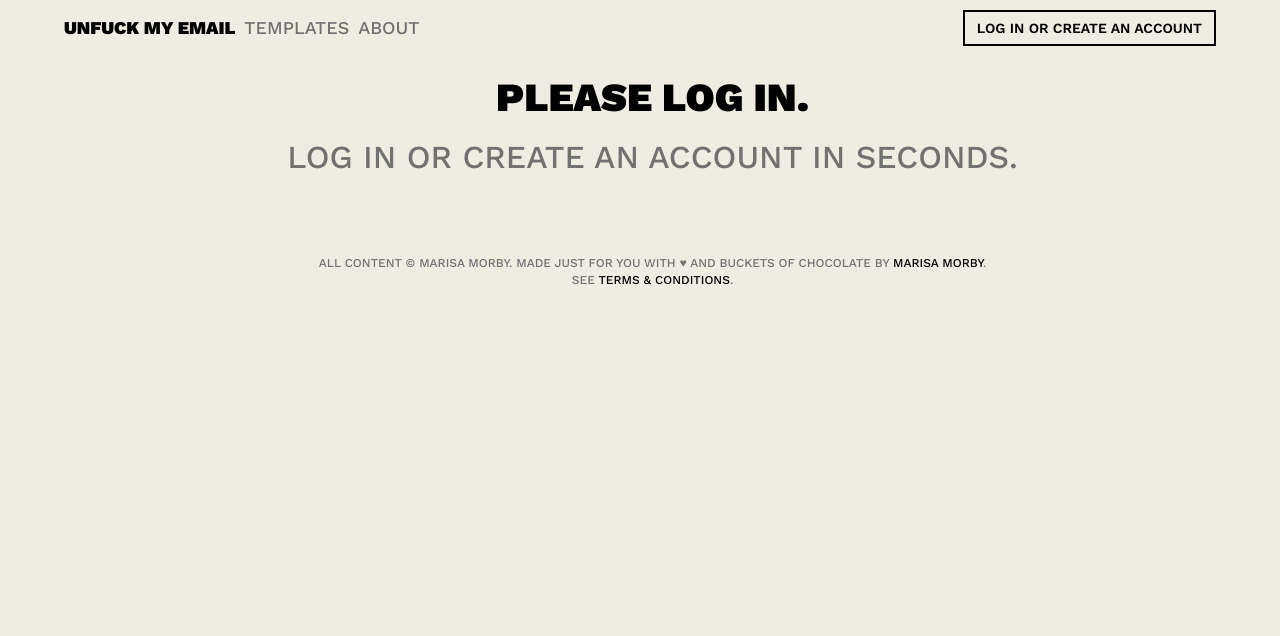
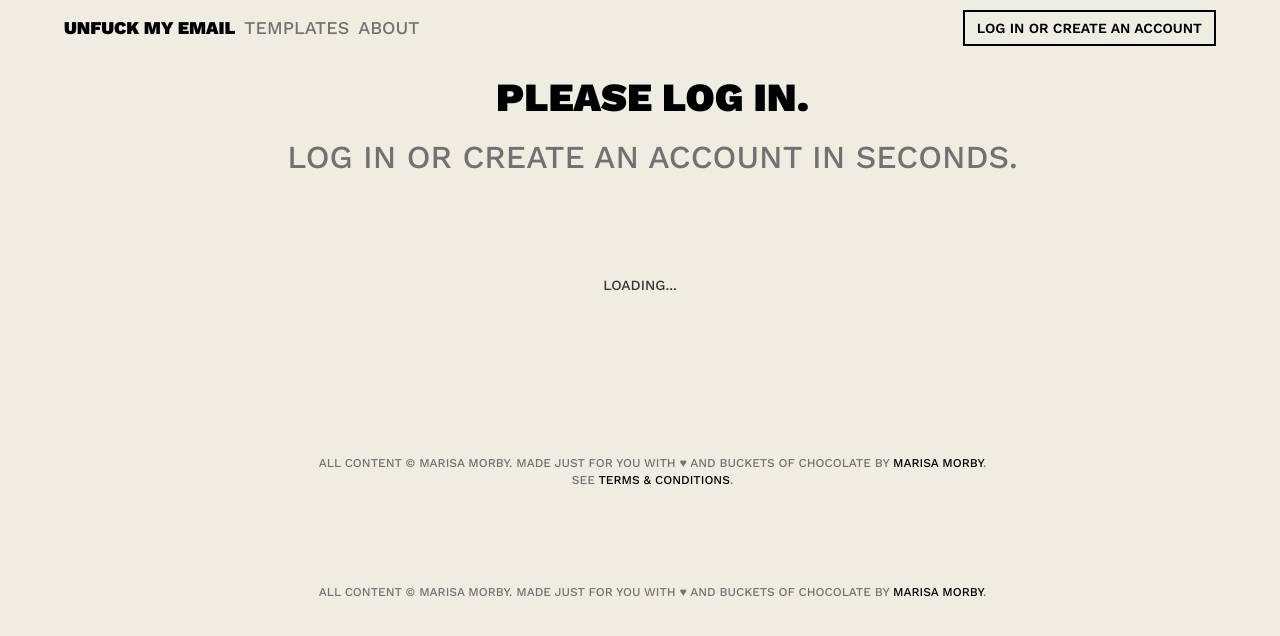
Before and after one commit to marisamorby/Unfuck-My-Email, a website: page login.html in a window 1280 px wide. Drawn offline with nearby package versions, Linux system fonts and the light colour scheme; some packages are replaced by stand-ins of ours; no server answers; a script that the page names is missing.

Commit message:
feat(login): login flow improved
The login now shows a “loading” message after the login dialog
disappears. This is necessary because Firebase can be... slow.

Also add Google Analytics support for events (again).

```diff
--- a/login.html
+++ b/login.html
@@ -37,8 +37,14 @@
           firebase.auth.GithubAuthProvider.PROVIDER_ID,
           firebase.auth.EmailAuthProvider.PROVIDER_ID
         ],
+        'signInFlow': 'popup',
         // Terms of service url.
         'tosUrl': 'https://marisamorby.github.io/Unfuck-My-Email/terms.html',
+        'callbacks': {
+          'signInSuccess': function() {
+            console.log('Signed in as of now.');
+          },
+        },
       };
 
       // Initialize the FirebaseUI Widget using Firebase.
@@ -90,6 +96,14 @@
         </div>
     </div>
 
+    <div class="container footer">
+        <div class="row">
+            <div class="col-md-12">
+                <p class="footer-text">All Content &copy; Marisa Morby. Made just for you with &hearts; and buckets of chocolate by <a class="footer-link" href="http://www.marisamorby.com">Marisa Morby</a>.</p>
+            </div>
+        </div>
+    </div>
+
     <!-- External Libraries -->
     <script src="https://cdnjs.cloudflare.com/ajax/libs/handlebars.js/4.0.5/handlebars.min.js"></script>
     <script src="https://cdn.jsdelivr.net/clipboard.js/1.5.12/clipboard.min.js"></script>
--- a/src/scripts/lib/copyToClipboard.js
+++ b/src/scripts/lib/copyToClipboard.js
@@ -3,6 +3,13 @@
  * @return {void}
  */
 function showCopiedMessage() {
+  ga('send', {
+    hitType: 'event',
+    eventCategory: 'template',
+    eventAction: 'copy',
+    eventLabel: window.location.hash.split('#')[1] || 'unknown'
+  });
+
   const confirmation = document.querySelector('.copied-box');
 
   // Remove the class so the message fades in (CSS animates it).
--- a/src/scripts/main.js
+++ b/src/scripts/main.js
@@ -15,6 +15,13 @@
   hide(template);
 
   if (formValues) {
+    ga('send', {
+      hitType: 'event',
+      eventCategory: 'Forms',
+      eventAction: 'open',
+      eventLabel: formSlug
+    });
+
     const form = document.getElementById('template-questions');
     const formTemplate = Handlebars.compile(templates['form-template']);
 
--- a/static/css/main.css
+++ b/static/css/main.css
@@ -398,3 +398,18 @@
 .js--hidden {
   display: none;
 }
+
+#firebaseui-auth-container:empty {
+  display: flex;
+  align-items: center;
+  justify-content: center;
+  min-height: 200px;
+}
+
+#firebaseui-auth-container:empty::after {
+  content: 'Loading...';
+  display: block;
+  text-align: center;
+  text-transform: uppercase;
+  flex: 1;
+}
--- a/styles/main.css
+++ b/styles/main.css
@@ -274,3 +274,15 @@
 .footer-link, .footer-link:active, .footer-link:focus, .footer-link:visited{
 	color: #000000;
 }
+
+#firebaseui-auth-container:empty {
+  display: flex;
+  align-items: center;
+  justify-content: center;
+  min-height: 200px;
+}
+
+#firebaseui-auth-container:empty::after {
+  content: 'Loading...';
+  flex: 1;
+}
```
Also changed, not shown: .eslintrc.json, static/js/main.min.js.
